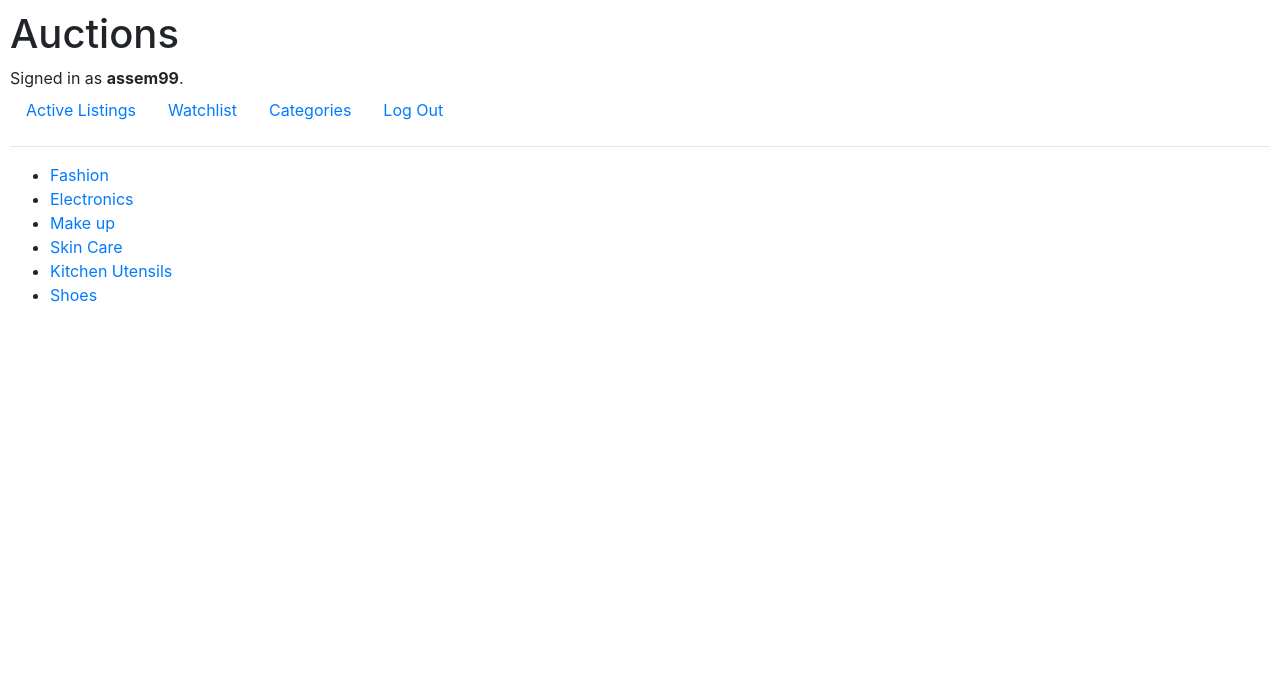
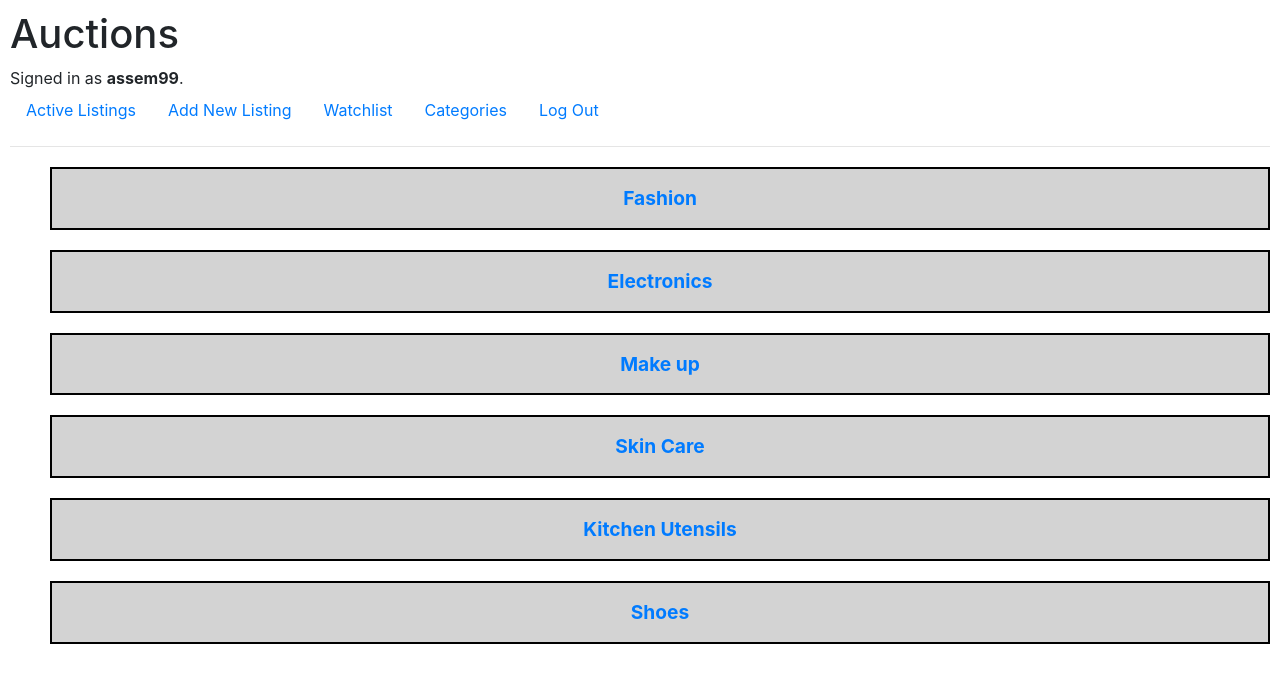
Before and after one commit to assemhossam99/E-Commerce-Auctions-Site, a Django app: page /categories in a window 1280 px wide. Shown: the top 683 px of the page. Run offline with Django 3.2, Linux system fonts and the light colour scheme; a user stored in the database is signed in; data comes from the database, SQL or seed files in the repository; both versions use the stored data as it was after the commit; some libraries are stand-ins or nearby versions.

Commit message:
added style to categories page

```diff
--- a/auctions/admin.py
+++ b/auctions/admin.py
@@ -1,5 +1,5 @@
 from django.contrib import admin
-from .models import Listing, Category, Comment, Bid, WatchList
+from .models import Listing, Category, Comment, Bid, WatchList, User
 
 # Register your models here.
 
@@ -8,3 +8,4 @@ admin.site.register(Category)
 admin.site.register(Comment)
 admin.site.register(Bid)
 admin.site.register(WatchList)
+admin.site.register(User)
--- a/auctions/static/auctions/styles.css
+++ b/auctions/static/auctions/styles.css
@@ -60,16 +60,6 @@ a:hover {
 
 a:active {
     text-decoration: none;
-}
-
-.newListingLink{
-    margin-left: 50%;
-    margin-top: 20%;
-    padding: 10px;
-    color: wheat;
-    background-color: rgb(0, 0, 0);
-    font-weight: bold;
-    font-size: larger;
 }
 
 .newListingLink:hover{
@@ -158,3 +148,18 @@ a:active {
     border-width: 1px;
     padding: 10px;
 }
+
+.category{
+    border-style: solid;
+    border-width: 2px;
+    color: black;
+    padding: 15px;
+    width: 100%;
+    text-align: center;
+    margin-top: 20px;
+    margin-bottom: 20px;
+    list-style: none;
+    background-color: lightgray;
+    font-size: larger;
+    font-weight: bold;
+}
--- a/auctions/templates/auctions/categories.html
+++ b/auctions/templates/auctions/categories.html
@@ -3,7 +3,7 @@
 {% block body %}
     <ul>
         {% for category in categories %}
-            <li>
+            <li class="category">
                 <a href="{% url 'category' category.id %}">{{category.name}}</a>
             </li>
         {% empty %}
--- a/auctions/templates/auctions/index.html
+++ b/auctions/templates/auctions/index.html
@@ -2,7 +2,6 @@
 
 {% block body %}
     <h2>Active Listings</h2>
-    <a href = "{% url 'newListing' %}" class="newListingLink">Add new Listing</a>
     {% for listing in listings %}
         <div class="listingItem">
             <a href="{% url 'listing' listing.id %}" class="listingTextLink">
@@ -22,6 +21,7 @@
                 </span>
             </a>
         </div>
+    {%empty%}
+        <div class="message">There is no Listings right now</div>
     {% endfor %}
-    <a href = "{% url 'newListing' %}" class="newListingLink">Add new Listing</a>
 {% endblock %}
--- a/auctions/templates/auctions/layout.html
+++ b/auctions/templates/auctions/layout.html
@@ -22,6 +22,10 @@
             </li>
             {% if user.is_authenticated %}
                 <li class="nav-item">
+                    <a class ="nav-link" href="{% url 'newListing'%}">Add New Listing </a>
+                </li>
+
+                <li class="nav-item">
                     <a class ="nav-link" href="{% url 'watchlist' user.id %}">Watchlist </a>
                 </li>
                 <li class="nav-item">
--- /dev/null
+++ b/auctions/templates/listing.html
@@ -0,0 +1,5 @@
+{% extends "auctions/layout.html" %}
+
+{% block body %}
+    Hello
+{% endblock %}
```
Also changed, not shown: db.sqlite3.
